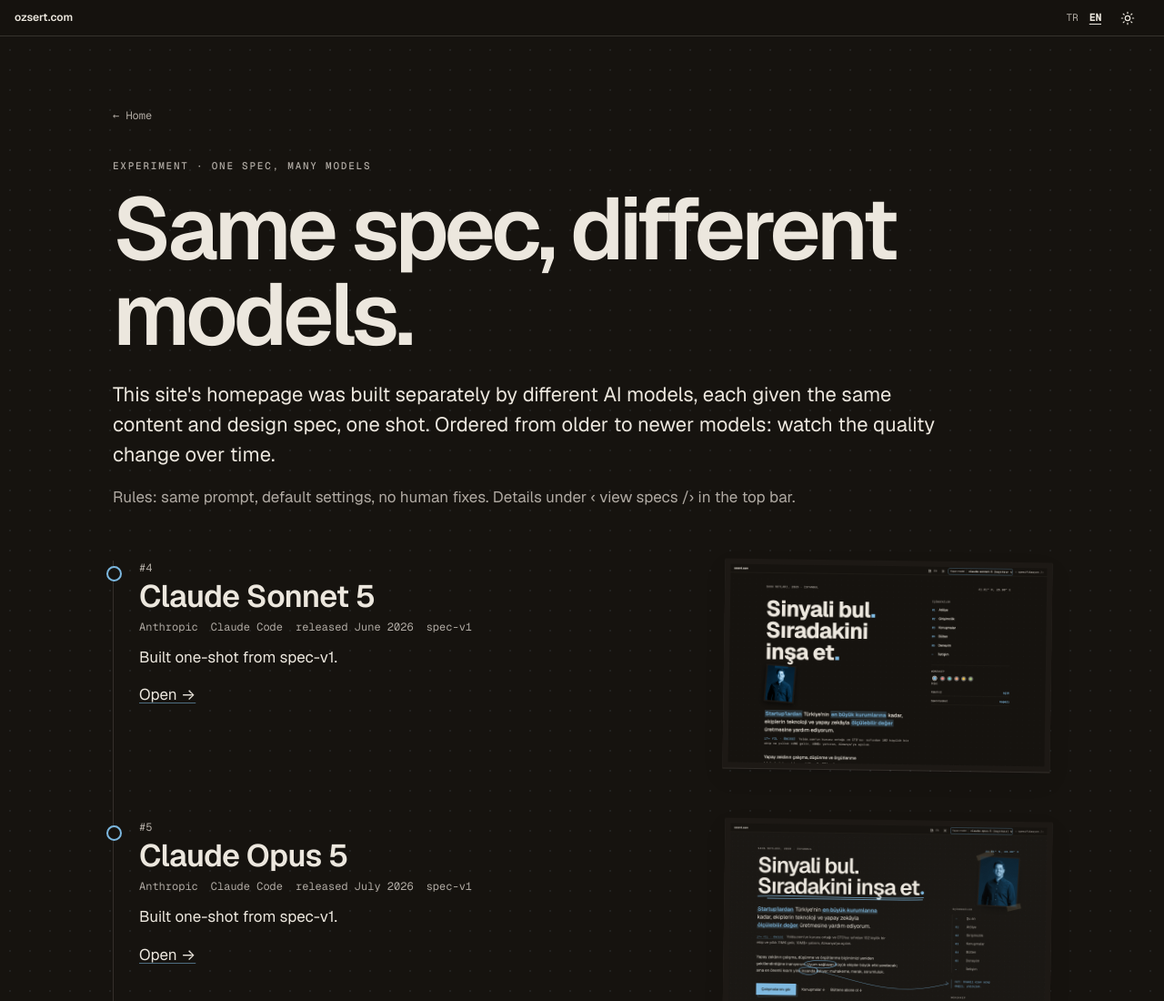
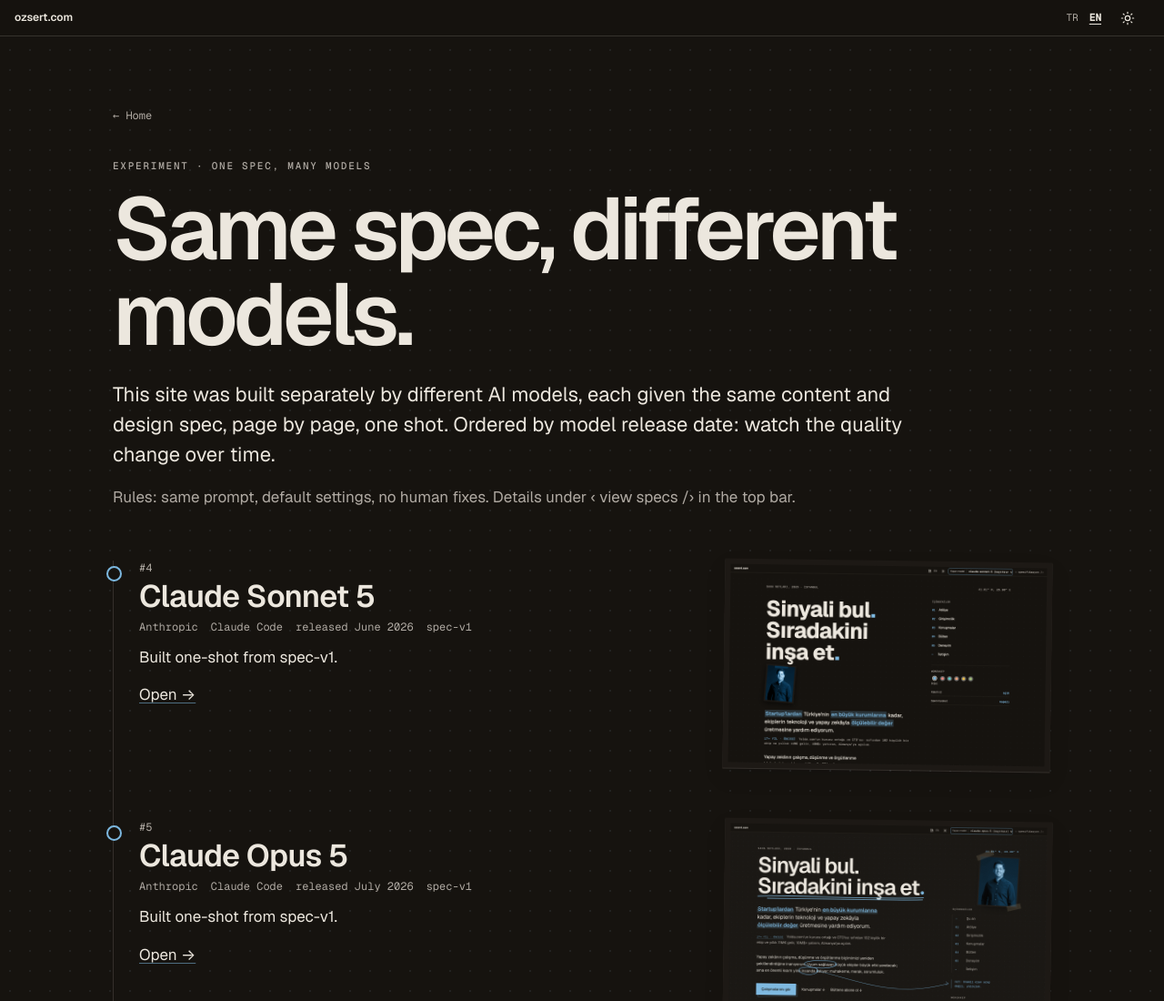
Before and after one commit to ozsert/ozsert.com, a plain HTML site: page models/index.html in a window 1280 px wide. Shown: the top 1100 px of the page at 91% size. Drawn offline with nearby package versions, Linux system fonts and the light colour scheme.

Commit message:
README and models page: the whole site is built per model, ordered by release date
Co-Authored-By: Claude Opus 5.5 <noreply@anthropic.com>

```diff
--- a/models/index.html
+++ b/models/index.html
@@ -40,11 +40,11 @@
   (function () {
     var UI = {
       tr: { back: "← Ana sayfa", kicker: "Deney · tek spec, çok model", title: "Aynı spec, farklı modeller.",
-            lead: "Bu sitenin ana sayfası, her biri aynı içerik ve tasarım spesifikasyonunu tek seferde alan farklı yapay zekâ modelleri tarafından ayrı ayrı inşa edildi. Eski modelden yeniye sıralı: kalitenin zamanla değişimini izleyin.",
+            lead: "Bu site, her biri aynı içerik ve tasarım spesifikasyonunu alan farklı yapay zekâ modelleri tarafından ayrı ayrı, sayfa sayfa ve tek seferde inşa edildi. Modellerin çıkış tarihine göre sıralı: kalitenin zamanla değişimini izleyin.",
             how: "Kurallar: aynı prompt, varsayılan ayarlar, insan düzeltmesi yok. Detaylar üst bardaki ‹ spesifikasyon /› içinde.",
             open: "Aç →", released: "çıkış", built: "inşa", failed: "başarısız", empty: "Henüz kayıtlı model yok." },
       en: { back: "← Home", kicker: "Experiment · one spec, many models", title: "Same spec, different models.",
-            lead: "This site's homepage was built separately by different AI models, each given the same content and design spec, one shot. Ordered from older to newer models: watch the quality change over time.",
+            lead: "This site was built separately by different AI models, each given the same content and design spec, page by page, one shot. Ordered by model release date: watch the quality change over time.",
             how: "Rules: same prompt, default settings, no human fixes. Details under ‹ view specs /› in the top bar.",
             open: "Open →", released: "released", built: "built", failed: "failed", empty: "No models registered yet." }
     };
```
Also changed, not shown: 1 other file.
